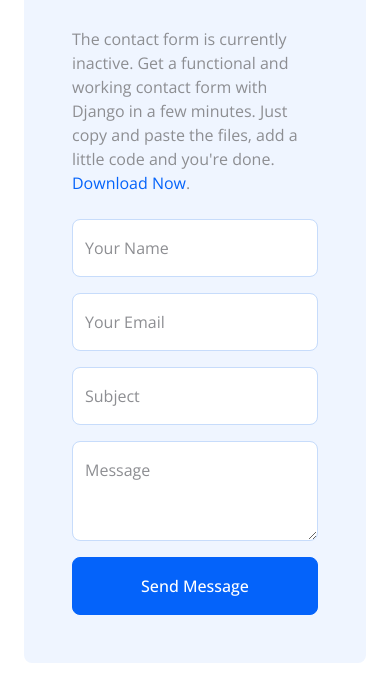
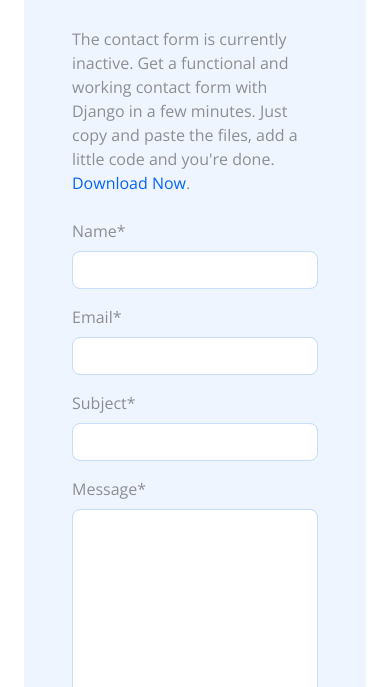
Before and after one commit to hassanyange/mining-ega-back, a Django app: page /contact/ in a window 390 px wide. Shown: the part 1162-1849 px from the top of the page. Run offline with Django 5.2, Linux system fonts and the light colour scheme; some libraries are stand-ins or nearby versions; grey boxes are pictures that could not be loaded.

Commit message:
some changes

```diff
--- a/main/admin.py
+++ b/main/admin.py
@@ -5,3 +5,4 @@ from .models import *
 admin.site.register(License)
 admin.site.register(Statistic)
 admin.site.register(Service)
+admin.site.register(Contact)
--- /dev/null
+++ b/main/forms.py
@@ -0,0 +1,7 @@
+from django import forms
+from .models import Contact
+
+class ContactForm(forms.ModelForm):
+    class Meta:
+        model = Contact
+        fields = ['name', 'email', 'subject', 'message']
--- a/main/models.py
+++ b/main/models.py
@@ -23,3 +23,14 @@ class Statistic(models.Model):
 
     def __str__(self):
         return self.name
+
+
+
+class Contact(models.Model):
+    name = models.CharField(max_length=100)
+    email = models.EmailField()
+    subject = models.CharField(max_length=200)
+    message = models.TextField()
+
+    def __str__(self):
+        return self.name
--- a/main/templates/contact.html
+++ b/main/templates/contact.html
@@ -59,35 +59,11 @@
                         <p class="d-inline-block border rounded-pill py-1 px-4">Contact Us</p>
                         <h1 class="mb-4">Have Any Query? Please Contact Us!</h1>
                         <p class="mb-4">The contact form is currently inactive. Get a functional and working contact form with Django in a few minutes. Just copy and paste the files, add a little code and you're done. <a href="https://www.tumemadini.go.tz/publications/forms/">Download Now</a>.</p>
-                        <form>
-                            <div class="row g-3">
-                                <div class="col-md-6">
-                                    <div class="form-floating">
-                                        <input type="text" class="form-control" id="name" placeholder="Your Name">
-                                        <label for="name">Your Name</label>
-                                    </div>
-                                </div>
-                                <div class="col-md-6">
-                                    <div class="form-floating">
-                                        <input type="email" class="form-control" id="email" placeholder="Your Email">
-                                        <label for="email">Your Email</label>
-                                    </div>
-                                </div>
-                                <div class="col-12">
-                                    <div class="form-floating">
-                                        <input type="text" class="form-control" id="subject" placeholder="Subject">
-                                        <label for="subject">Subject</label>
-                                    </div>
-                                </div>
-                                <div class="col-12">
-                                    <div class="form-floating">
-                                        <textarea class="form-control" placeholder="Leave a message here" id="message" style="height: 100px"></textarea>
-                                        <label for="message">Message</label>
-                                    </div>
-                                </div>
-                                <div class="col-12">
-                                    <button class="btn btn-primary w-100 py-3" type="submit">Send Message</button>
-                                </div>
+                        <form method="post" novalidate>
+                            {% csrf_token %}
+                            {{ form|crispy }}
+                            <div class="col-12">
+                                <button class="btn btn-primary w-100 py-3" type="submit">Send Message</button>
                             </div>
                         </form>
                     </div>
--- a/main/urls.py
+++ b/main/urls.py
@@ -11,4 +11,5 @@ urlpatterns = [
     path('application/', views.application, name='application'),
     path('about/', views.about, name='about'),
     path('service/', views.service, name='service'),
+    path('success/', views.contact_success, name='contact_success'),
 ]
--- a/main/views.py
+++ b/main/views.py
@@ -1,5 +1,7 @@
-from django.shortcuts import render
+from django.shortcuts import render, redirect
 from .models import License, Service, Statistic
+from .forms import ContactForm
+
 
 def home(request):
     return render(request, 'home.html')
@@ -13,8 +15,20 @@ def statistics_view(request):
 def feature(request):
     return render(request, 'feature.html')
 
+
+
 def contact(request):
-    return render(request, 'contact.html')
+    if request.method == 'POST':
+        form = ContactForm(request.POST)
+        if form.is_valid():
+            form.save()
+            return redirect('contact_success')
+    else:
+        form = ContactForm()
+    return render(request, 'contact.html', {'form': form})
+
+def contact_success(request):
+    return render(request, 'contact_success.html')
 
 def appointment(request):
     return render(request, 'appointment.html')
```
Also changed, not shown: other parts of main/templates/contact.html (+1 -1 lines), main/templates/contact_success.html (added, +8 -0 lines), mining/settings.py (+9 -0 lines), db.sqlite3, main/migrations/0002_contact.py (added).
